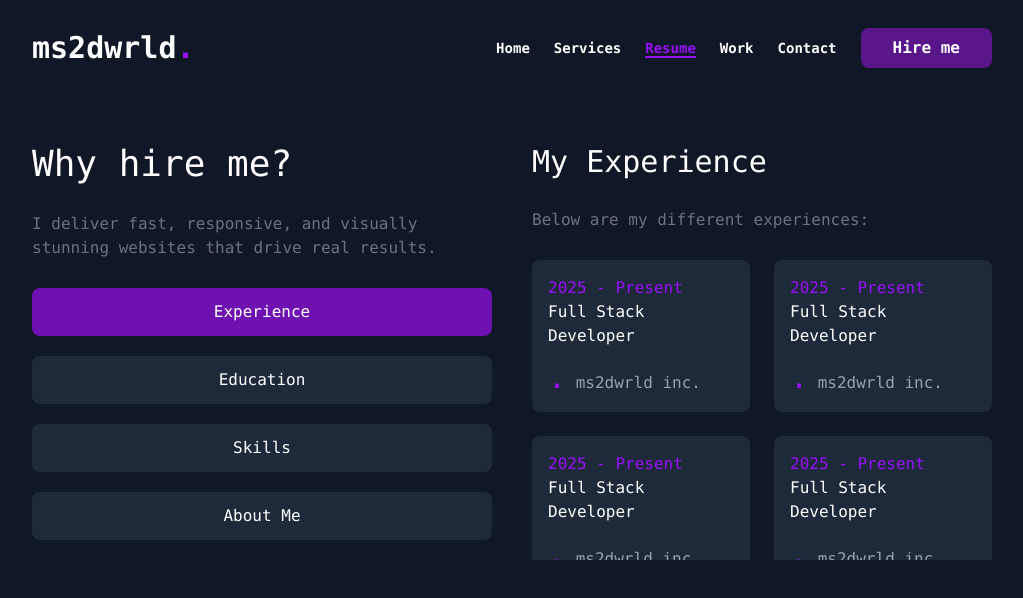
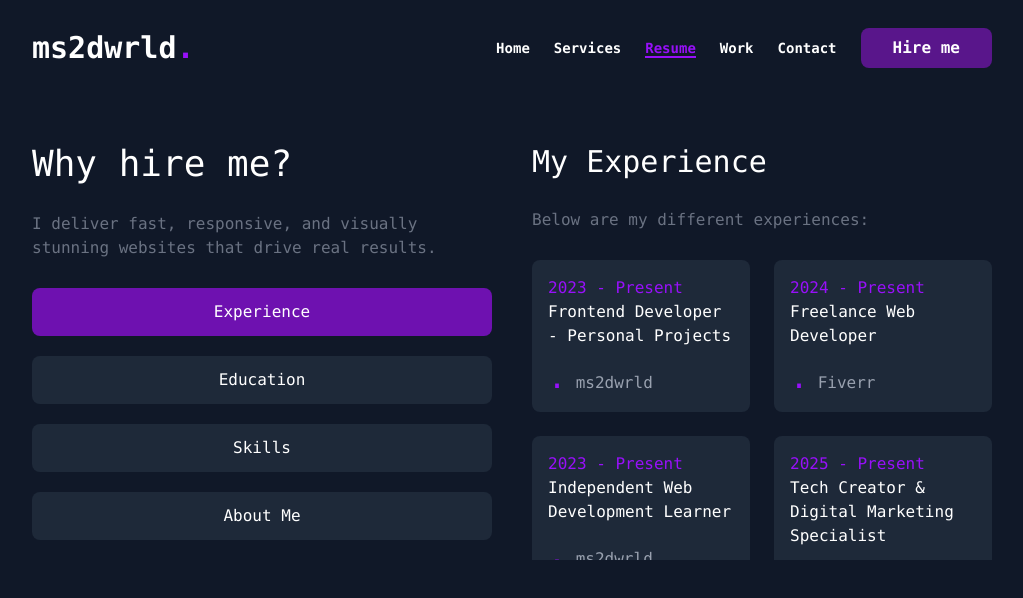
Before and after one commit to MORESUCCESS/react-portfolio, a React (Vite) app: page /resume in a window 1280 px wide. Shown: the top 598 px of the page, without its empty margins (128-1151 px from the left). Built offline with nearby package versions, Linux system fonts and the light colour scheme.

Commit message:
changed the hero section image and updated the experience tab

```diff
--- a/src/components/footer.jsx
+++ b/src/components/footer.jsx
@@ -12,7 +12,7 @@ const Footer = ()=>{
                 </div>
 
                 <div className="flex items-center gap-1">
-                    <h1 className="lg:text-6xl text-5xl font-bold text-gray-300">10</h1>
+                    <h1 className="lg:text-6xl text-5xl font-bold text-gray-300">5</h1>
                     <div>
                         <p className="text-gray-300 lg:text-lg text-xs">Projects <br/> completed</p>
                     </div>
--- a/src/components/hero.jsx
+++ b/src/components/hero.jsx
@@ -24,7 +24,7 @@ const Hero = ()=>{
 
             <div className="relative overflow-hidden items-center justify-center lg:w-[380px] lg:h-[380px] w-[290px] h-[290px] lg:order-none order-1 profile relative lg:mt-2 mt-10">
                 <img
-                    src="/myprofile.png"
+                    src="/latest.jpg"
                     alt="profile image"
                     className="object-contain rounded-full w-full h-full"
                 />
@@ -32,11 +32,11 @@ const Hero = ()=>{
                     fill="transparent"
                     viewBox="0 0 506 506"
                     xmlns="https://www.w3.org/2000/svg"
-                    className="lg:w-[400px] lg:h-[400px] w-[330px] h-[330px] absolute top-[-12px] right-[-18px]">
+                    className="lg:w-[400px] lg:h-[400px] w-[330px] h-[320px] absolute top-[-12px] lg:right-[-8px] right-[-18px]">
                     <motion.circle
                         cx="253" cy="253"
                         stroke="#400090"
-                        strokeWidth="5"
+                        strokeWidth="6"
                         r="250"
                         strokeLinecap="round"
                         strokeLinejoin="round"
--- a/src/pages/resume.jsx
+++ b/src/pages/resume.jsx
@@ -56,33 +56,27 @@ const Resume = ()=>{
 
                         <div className="grid grid-cols-2 gap-6 h-[340px] flex-1 scroll">
                             <div className="bg-gray-800 p-4 rounded-lg">
-                                <p className="text-purple-600">2025 - Present</p>
-                                <h1 className="text-white">Full Stack Developer</h1>
-                                <p className="mt-3 text-gray-400"><span className="text-3xl text-purple-600">.</span> ms2dwrld inc.</p>
+                                <p className="text-purple-600">2023 - Present</p>
+                                <h1 className="text-white">Frontend Developer - Personal Projects</h1>
+                                <p className="mt-3 text-gray-400"><span className="text-3xl text-purple-600">.</span> ms2dwrld</p>
+                            </div>
+
+                            <div className="bg-gray-800 p-4 rounded-lg">
+                                <p className="text-purple-600">2024 - Present</p>
+                                <h1 className="text-white">Freelance Web Developer</h1>
+                                <p className="mt-3 text-gray-400"><span className="text-3xl text-purple-600">.</span> Fiverr</p>
+                            </div>
+
+                            <div className="bg-gray-800 p-4 rounded-lg">
+                                <p className="text-purple-600">2023 - Present</p>
+                                <h1 className="text-white">Independent Web Development Learner</h1>
+                                <p className="mt-3 text-gray-400"><span className="text-3xl text-purple-600">.</span> ms2dwrld</p>
                             </div>
 
                             <div className="bg-gray-800 p-4 rounded-lg">
                                 <p className="text-purple-600">2025 - Present</p>
-                                <h1 className="text-white">Full Stack Developer</h1>
-                                <p className="mt-3 text-gray-400"><span className="text-3xl text-purple-600">.</span> ms2dwrld inc.</p>
-                            </div>
-
-                            <div className="bg-gray-800 p-4 rounded-lg">
-                                <p className="text-purple-600">2025 - Present</p>
-                                <h1 className="text-white">Full Stack Developer</h1>
-                                <p className="mt-3 text-gray-400"><span className="text-3xl text-purple-600">.</span> ms2dwrld inc.</p>
-                            </div>
-
-                            <div className="bg-gray-800 p-4 rounded-lg">
-                                <p className="text-purple-600">2025 - Present</p>
-                                <h1 className="text-white">Full Stack Developer</h1>
-                                <p className="mt-3 text-gray-400"><span className="text-3xl text-purple-600">.</span> ms2dwrld inc.</p>
-                            </div>
-
-                            <div className="bg-gray-800 p-4 rounded-lg">
-                                <p className="text-purple-600">2025 - Present</p>
-                                <h1 className="text-white">Full Stack Developer</h1>
-                                <p className="mt-3 text-gray-400"><span className="text-3xl text-purple-600">.</span> ms2dwrld inc.</p>
+                                <h1 className="text-white">Tech Creator & Digital Marketing Specialist</h1>
+                                <p className="mt-3 text-gray-400"><span className="text-3xl text-purple-600">.</span> ms2dwrld</p>
                             </div>
                         </div>
                         </motion.div>
@@ -99,35 +93,18 @@ const Resume = ()=>{
                         <p className="text-gray-500">Education qualifications:</p>
 
                         <div className="grid grid-cols-2 gap-6 h-[340px] flex-1 scroll">
-                            <div className="bg-gray-800 p-4 rounded-lg">
-                                <p className="text-purple-600">2025 - Present</p>
-                                <h1 className="text-white">Primary School</h1>
-                                <p className="mt-3 text-gray-400"><span className="text-3xl text-purple-600">.</span> ms2dwrld inc.</p>
+                            <div className="bg-gray-800 p-4 rounded-lg relative">
+                                <p className="text-purple-600">2021 - 2023</p>
+                                <h1 className="text-white">Computer Science (ND)</h1>
+                                <p className="mt-3 text-gray-400 absolute bottom-2"><span className="text-3xl text-purple-600">.</span>Federal Polytechnic Ile-Oluji, Ondo State, NG.</p>
                             </div>
 
-                            <div className="bg-gray-800 p-4 rounded-lg">
-                                <p className="text-purple-600">2025 - Present</p>
-                                <h1 className="text-white">Secondary School</h1>
-                                <p className="mt-3 text-gray-400"><span className="text-3xl text-purple-600">.</span> ms2dwrld inc.</p>
+                            <div className="bg-gray-800 p-4 rounded-lg relative">
+                                <p className="text-purple-600">2024 - Present</p>
+                                <h1 className="text-white">BSc Computer Science and Engineering</h1>
+                                <p className="mt-3 text-gray-400 absolute bottom-2"><span className="text-3xl text-purple-600">.</span> Obafemi Awolowo University, Ile-Ife, NG.</p>
                             </div>
 
-                            <div className="bg-gray-800 p-4 rounded-lg">
-                                <p className="text-purple-600">2025 - Present</p>
-                                <h1 className="text-white">Full Stack Developer</h1>
-                                <p className="mt-3 text-gray-400"><span className="text-3xl text-purple-600">.</span> ms2dwrld inc.</p>
-                            </div>
-
-                            <div className="bg-gray-800 p-4 rounded-lg">
-                                <p className="text-purple-600">2025 - Present</p>
-                                <h1 className="text-white">Full Stack Developer</h1>
-                                <p className="mt-3 text-gray-400"><span className="text-3xl text-purple-600">.</span> ms2dwrld inc.</p>
-                            </div>
-
-                            <div className="bg-gray-800 p-4 rounded-lg">
-                                <p className="text-purple-600">2025 - Present</p>
-                                <h1 className="text-white">Full Stack Developer</h1>
-                                <p className="mt-3 text-gray-400"><span className="text-3xl text-purple-600">.</span> ms2dwrld inc.</p>
-                            </div>
                         </div>
                         </motion.div>
                     }
```
Also changed, not shown: public/latest.jpg (added), public/newpic.png (added).
